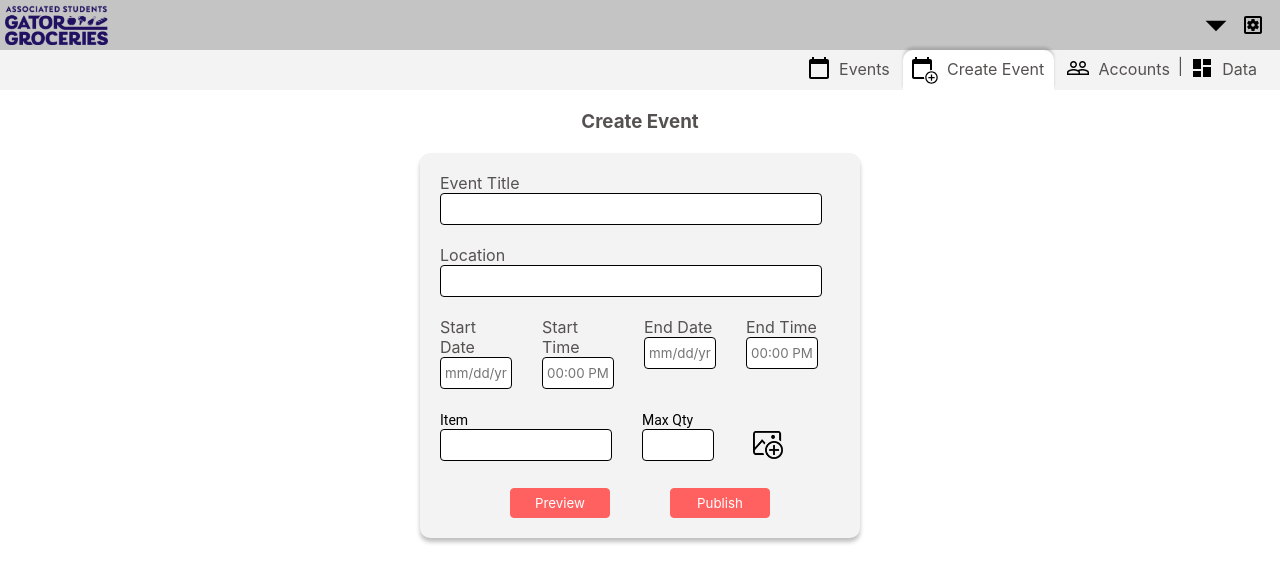
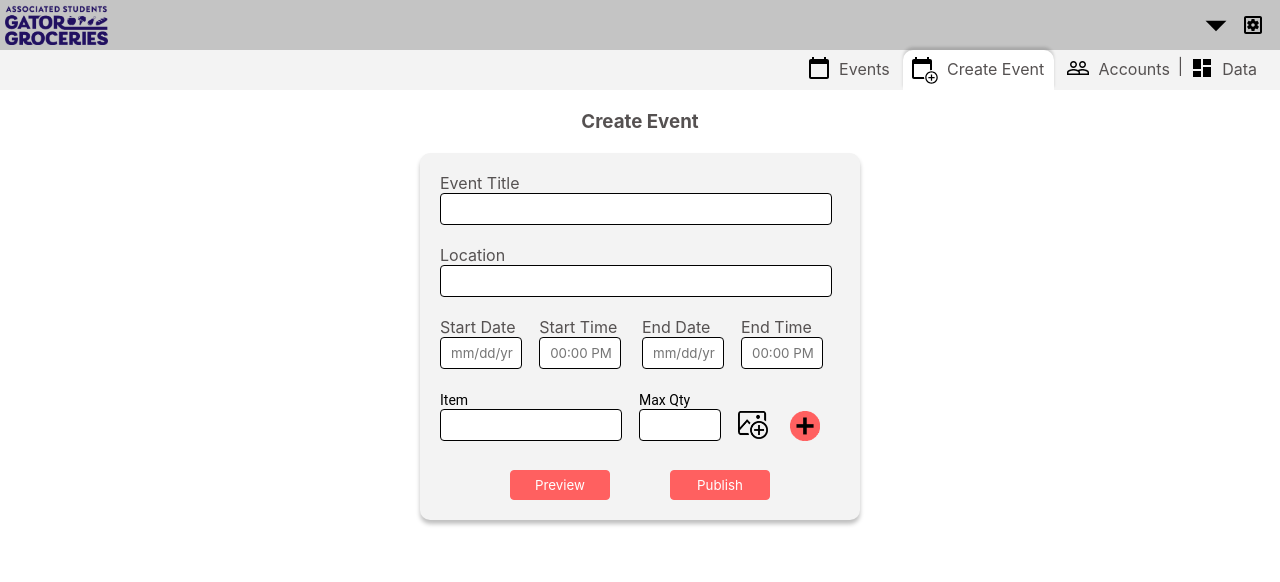
Before and after one commit to shane-au-wade/sfsu-gatorgroceries, a React (Create React App) app in the folder frontend/: page /admin/create-event in a window 1280 px wide. Shown: the top 582 px of the page. Built offline with nearby package versions, Linux system fonts and the light colour scheme.

Commit message:
updates to create event and login

```diff
--- a/frontend/src/admin/components/createEvent/Admin-create-event-style.css
+++ b/frontend/src/admin/components/createEvent/Admin-create-event-style.css
@@ -30,6 +30,7 @@
   height: 30px;
   border-radius: 4px;
   border: 1px solid black;
+  padding-left: 10px;
 }
 
 .AdminCreateEvents .preview-publish {
@@ -75,6 +76,7 @@
   height: 30px;
   border-radius: 4px;
   border: 1px solid black;
+  padding-left: 10px;
 }
 
 .AdminCreateEvents .center-placeholder input[type="text"]::-webkit-input-placeholder {
@@ -93,7 +95,18 @@
   text-align: center;
 }
 
+.AdminCreateEvents .add-item button {
+  margin-top: 3px;
+}
+
 .AdminCreateEvents .buttonSetup {
+  display: -webkit-box;
+  display: -ms-flexbox;
+  display: flex;
+  -webkit-box-orient: horizontal;
+  -webkit-box-direction: normal;
+      -ms-flex-direction: row;
+          flex-direction: row;
   margin-top: 42px;
 }
 
@@ -118,15 +131,19 @@
 }
 
 .AdminCreateEvents .itemSetup div {
-  margin-right: 30px;
+  margin-right: 20px;
 }
 
 .AdminCreateEvents .max {
   margin-top: 20px;
 }
 
+.AdminCreateEvents .add-item-button {
+  margin-left: 5px;
+}
+
 .AdminCreateEvents .timeSetup div {
-  margin-right: 30px;
+  margin-right: 17px;
 }
 
 .AdminCreateEvents input:focus,
--- a/frontend/src/admin/components/createEvent/Admin-create-event-style.scss
+++ b/frontend/src/admin/components/createEvent/Admin-create-event-style.scss
@@ -32,6 +32,7 @@
         height: 30px;
         border-radius: 4px;
         border:1px solid black;
+        padding-left: 10px;
     }
 
     .preview-publish{
@@ -65,14 +66,20 @@
         height: 30px;
         border-radius: 4px;
         border:1px solid black;
-
+        padding-left: 10px;
     }
 
     .center-placeholder  input[type="text"]::placeholder {
         text-align: center;
     }
 
+    .add-item button{
+       margin-top: 3px;
+    }
+
     .buttonSetup{
+        display: flex;
+        flex-direction: row;
         margin-top: 42px;
 
     }
@@ -84,6 +91,7 @@
         cursor:pointer;
         overflow: hidden;
         outline:none;
+
 
     }
 
@@ -98,16 +106,21 @@
     }
 
     .itemSetup div{
-        margin-right: 30px;
+        margin-right: 20px;
     }
 
     .max{
-        margin-top: 20px;
+       margin-top: 20px;
+    }
+
+    .add-item-button{
+        margin-left: 5px;
+
     }
 
 
     .timeSetup div {
-        margin-right: 30px;
+        margin-right: 17px;
     }
 
     input:focus,
--- a/frontend/src/admin/components/createEvent/AdminCreateEvent.js
+++ b/frontend/src/admin/components/createEvent/AdminCreateEvent.js
@@ -3,8 +3,42 @@ import {Link} from 'react-router-dom'
 import AdminHeader from '../adminHeader/adminHeader.jsx'
 import './Admin-create-event-style.css'
 import addImage from '../../../public/images/add_image.png'
+import addItem from '../../../public/images/add_item.png'
 
 const AdminCreateEvent = () => {
+    const handleAdd = () =>{
+      return(
+        <div className='timeSetup'>
+        <div className='itemSetup'>
+            <div className='items-label'>
+              <label for='Item'>Item</label>
+            </div>
+              <input type='text' name="item" id='Item' value={item} onChange={handleItem}  required />
+        </div>
+          <div className='max'>
+            <div className='items-label'>
+            <label for='Max'>Max Qty</label>
+            </div>
+              <input type='text' name="item" id='Max' value={maxQty} onChange={handleMaxQty}  required />
+          </div>
+          <div className='buttonSetup'>
+              <div>
+                <button>
+                <img src={addImage} alt="Logo" className='image-size' />
+                </button>
+              </div>
+
+              <div className='add-item-button'>
+                <button type="button" onClick={() => handleAdd()}>
+                <img src={addItem} alt="Logo" className='image-size' />
+                </button>
+              </div>
+          </div>
+        </div>
+
+      )
+    }
+
     const [eventTitle, setEventTitle] = useState('')
     const [location, setLocation] = useState('')
     const [startDate, setStartDate] = useState('')
@@ -67,7 +101,7 @@ return (
                       <input type='text' name="location" id ='location' value={location} onChange={handleLocationChange} required />
                     </div>
 
-                    <div className='timeSetup center-placeholder'>
+                    <div className='timeSetup '>
                         <div>
                         <label for='startDate'>Start Date</label>
                         <input type='text' name="start date" id='startDate' value={startDate} onChange={handleStartDateChange} placeholder='mm/dd/yr' required />
@@ -104,9 +138,17 @@ return (
                               <input type='text' name="item" id='Max' value={maxQty} onChange={handleMaxQty}  required />
                           </div>
                           <div className='buttonSetup'>
-                            <button>
-                            <img src={addImage} alt="Logo" className='image-size' />
-                            </button>
+                              <div>
+                                <button>
+                                <img src={addImage} alt="Logo" className='image-size' />
+                                </button>
+                              </div>
+
+                              <div className='add-item-button'>
+                                <button type="button" onClick={() => handleAdd()}>
+                                <img src={addItem} alt="Logo" className='image-size' />
+                                </button>
+                              </div>
                           </div>
                         </div>
 
--- a/frontend/src/admin/components/login/AdminLogin.js
+++ b/frontend/src/admin/components/login/AdminLogin.js
@@ -46,7 +46,10 @@ const AdminLogin = () => {
                         <form className='signin-form-2' onSubmit={handleLogIn}>
                             <input type='text' placeholder='Email' value={email} onChange={handleEmailChange} required />
                             <input type='text' placeholder='Password' value={password} onChange={handlePasswordChange} required />
-                            <input type='submit' value='Submit' className='app-button' /><br></br>
+                            <div className='login-button'>
+
+                            <input type='submit' value='Submit' className='app-button-2' /><br></br>
+                            </div>
                             <a href="#">Forgot Password?</a>
                         </form>
                         </div>
--- a/frontend/src/admin/components/login/adminLogin.css
+++ b/frontend/src/admin/components/login/adminLogin.css
@@ -92,4 +92,18 @@
   width: 350px;
   margin-top: 37px;
 }
+
+.adminLogin .login-button input[type='submit'] {
+  width: 230px;
+  height: 50px;
+}
+
+.adminLogin .app-button-2 {
+  margin-top: 10px;
+  font-size: 20px;
+  padding-left: 10px;
+  border-radius: 11px;
+  background-color: #211061;
+  color: #FFFFFF;
+}
 /*# sourceMappingURL=adminLogin.css.map */
```
Also changed, not shown: frontend/src/admin/components/login/adminLogin.scss (+16 -0 lines), 2 other files (tests, documents, lock files or other folders).
